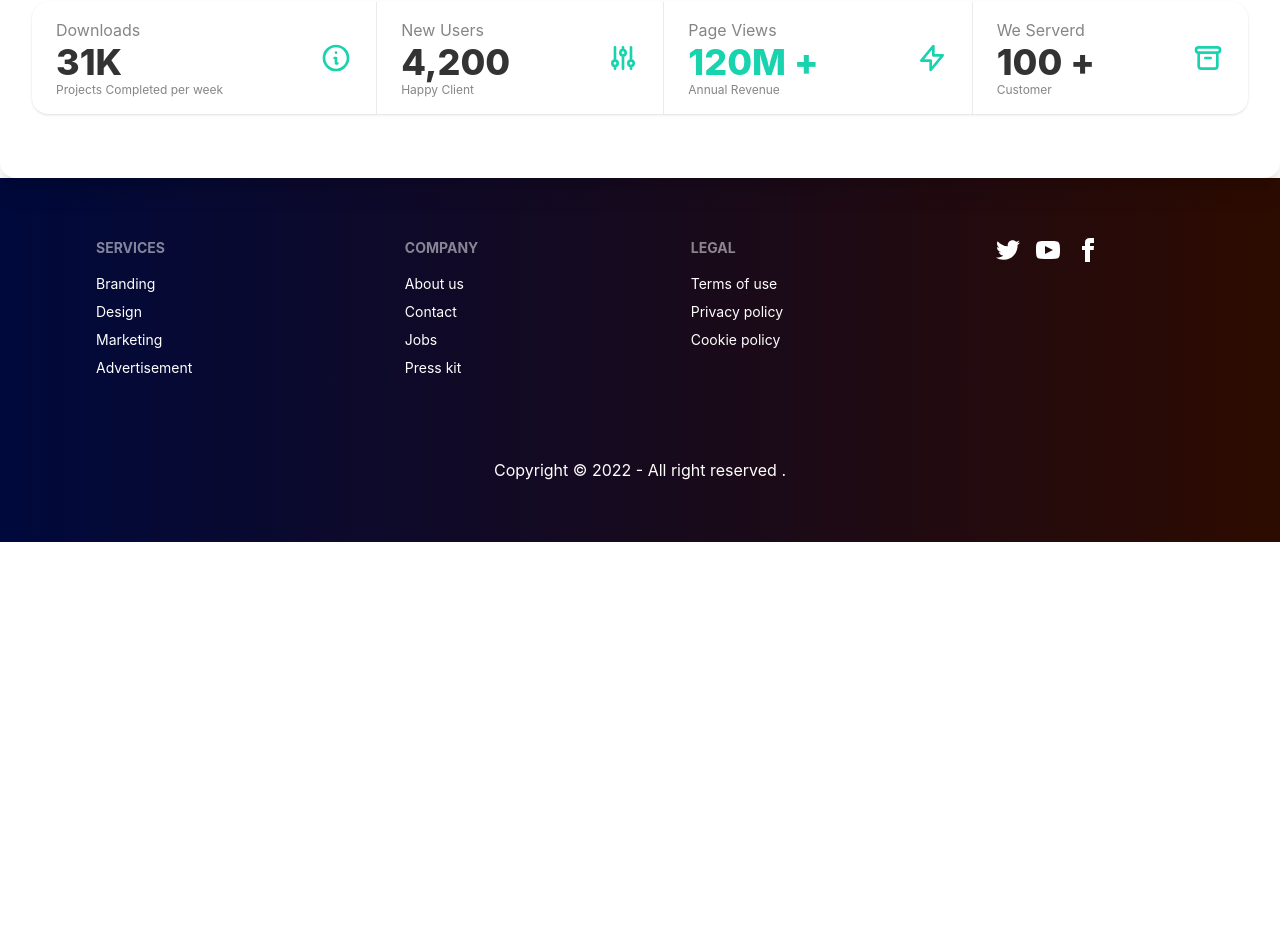
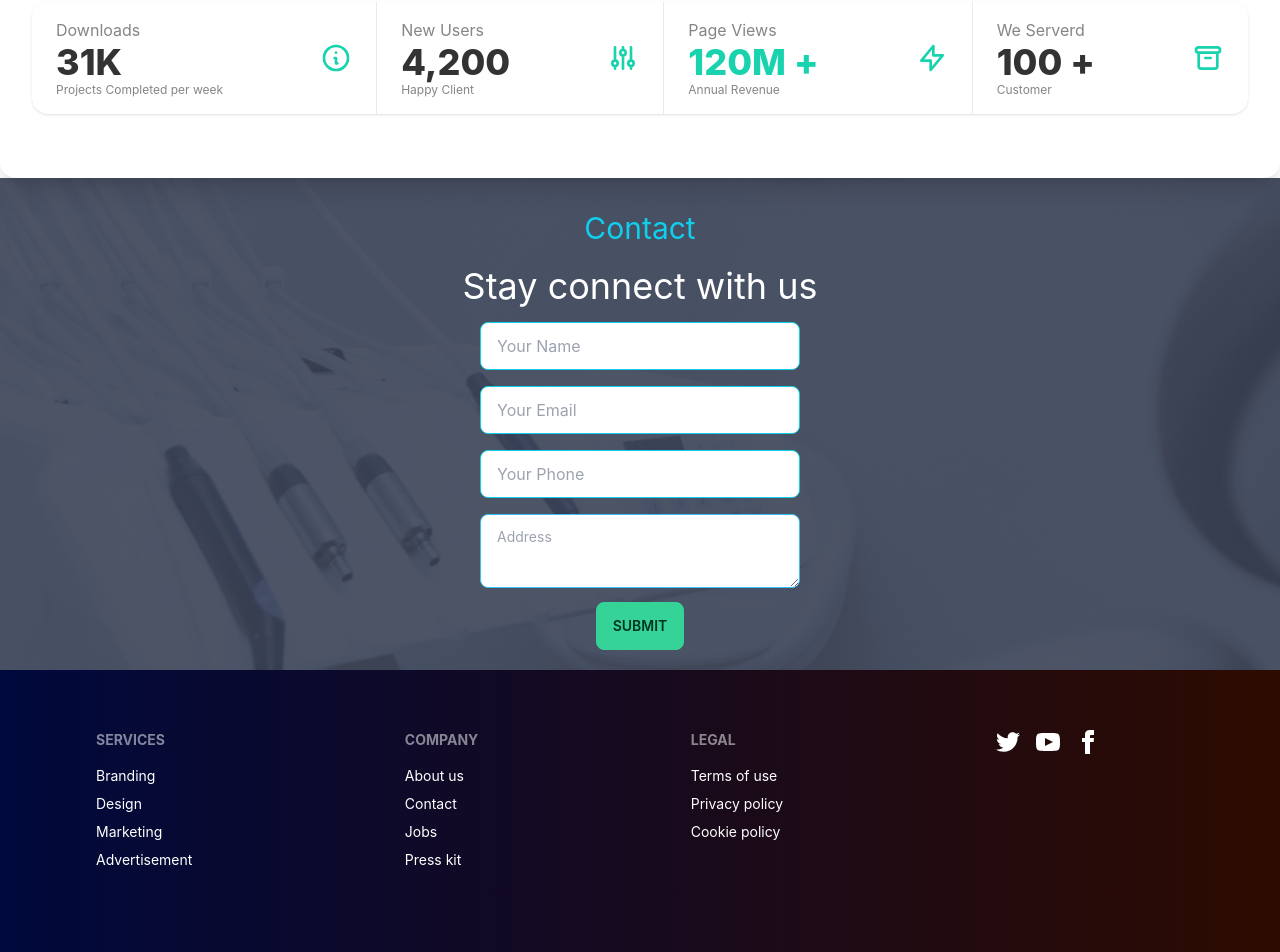
Before and after one commit to Shimulmajumdarshuvo/Laptop-service-projects-client-site, a React (Create React App) app: page / in a window 1280 px wide. Shown: the part 1398-2350 px from the top of the page. Before the commit the page ends 1940 px from the top, so only its background shows below. Built offline with nearby package versions, Linux system fonts and the light colour scheme; no server answers.

Commit message:
contact sectio added

```diff
--- /dev/null
+++ b/src/Pages/Contact.js
@@ -0,0 +1,35 @@
+import React from 'react';
+
+import img from '../assets/images/appointment.png'
+
+const Contact = () => {
+    return (
+        <div className='text-center'>
+
+
+            <section style={{
+                background: `url(${img})`
+            }}
+                className='flex justify-center items-center'>
+
+                <div className='flex-1 p-5'>
+                    <h3 className='text-3xl text-primary py-3'>Contact</h3>
+                    <h2 className='text-4xl my-2 text-white'>Stay connect with us</h2>
+
+                    <input type="text" placeholder="Your Name" class="input my-2 input-bordered input-primary w-full max-w-xs" />  <br />
+                    <input type="email" placeholder="Your Email" class="input my-2 input-bordered input-primary w-full max-w-xs" /> <br />
+                    <input type="phone" placeholder="Your Phone" class="input my-2 input-bordered input-primary w-full max-w-xs" /> <br />
+                    <textarea class="textarea textarea-info w-full my-2 max-w-xs" placeholder="Address"></textarea> <br />
+
+                    <button class="btn btn-success">Submit</button>
+
+                </div>
+
+
+            </section>
+
+        </div>
+    );
+};
+
+export default Contact;
--- /dev/null
+++ b/src/Pages/CustomerReview/CustomerReview.js
@@ -0,0 +1,12 @@
+import React from 'react';
+
+const CustomerReview = () => {
+    return (
+        <div>
+            <h2>Customer Review Part</h2>
+
+        </div>
+    );
+};
+
+export default CustomerReview;
--- a/src/Pages/Home/Home.js
+++ b/src/Pages/Home/Home.js
@@ -1,4 +1,5 @@
 import React from 'react';
+import Contact from '../Contact';
 import ExtraSection from '../ExtraSection/ExtraSection';
 import Product from '../Product/Product';
 import Banner from './Banner';
@@ -12,6 +13,7 @@ const Home = () => {
             <NavBanner></NavBanner>
             <Product></Product>
             <ExtraSection></ExtraSection>
+            <Contact></Contact>
             <Footer></Footer>
         </div>
     );
--- a/src/Pages/MyProfile/Profile.js
+++ b/src/Pages/MyProfile/Profile.js
@@ -65,6 +65,35 @@ const Profile = () => {
                         </div>
                     </div>
 
+                    <div>
+
+
+                        <div class="hero min-h-screen bg-base-200">
+                            <div class="hero-content flex-col lg:flex-row-reverse text-center">
+
+
+                                <div>
+                                    <div className='flex-1 p-5'>
+                                        <h3 className='text-3xl text-primary py-3'>Contact</h3>
+                                        <h2 className='text-4xl my-2 text-black'>Stay connect with us</h2>
+
+                                        <input type="text" placeholder="Your Name" class="input my-2 input-bordered input-primary w-full max-w-xs" />  <br />
+                                        <input type="email" placeholder="Your Email" class="input my-2 input-bordered input-primary w-full max-w-xs" /> <br />
+                                        <input type="phone" placeholder="Your Phone" class="input my-2 input-bordered input-primary w-full max-w-xs" /> <br />
+                                        <textarea class="textarea textarea-info w-full my-2 max-w-xs" placeholder="Address"></textarea> <br />
+
+                                        <button class="btn  btn-success">Submit</button>
+
+                                    </div>
+
+                                </div>
+
+                            </div>
+                        </div>
+
+
+                    </div>
+
                 </div>
 
             </div>
```
